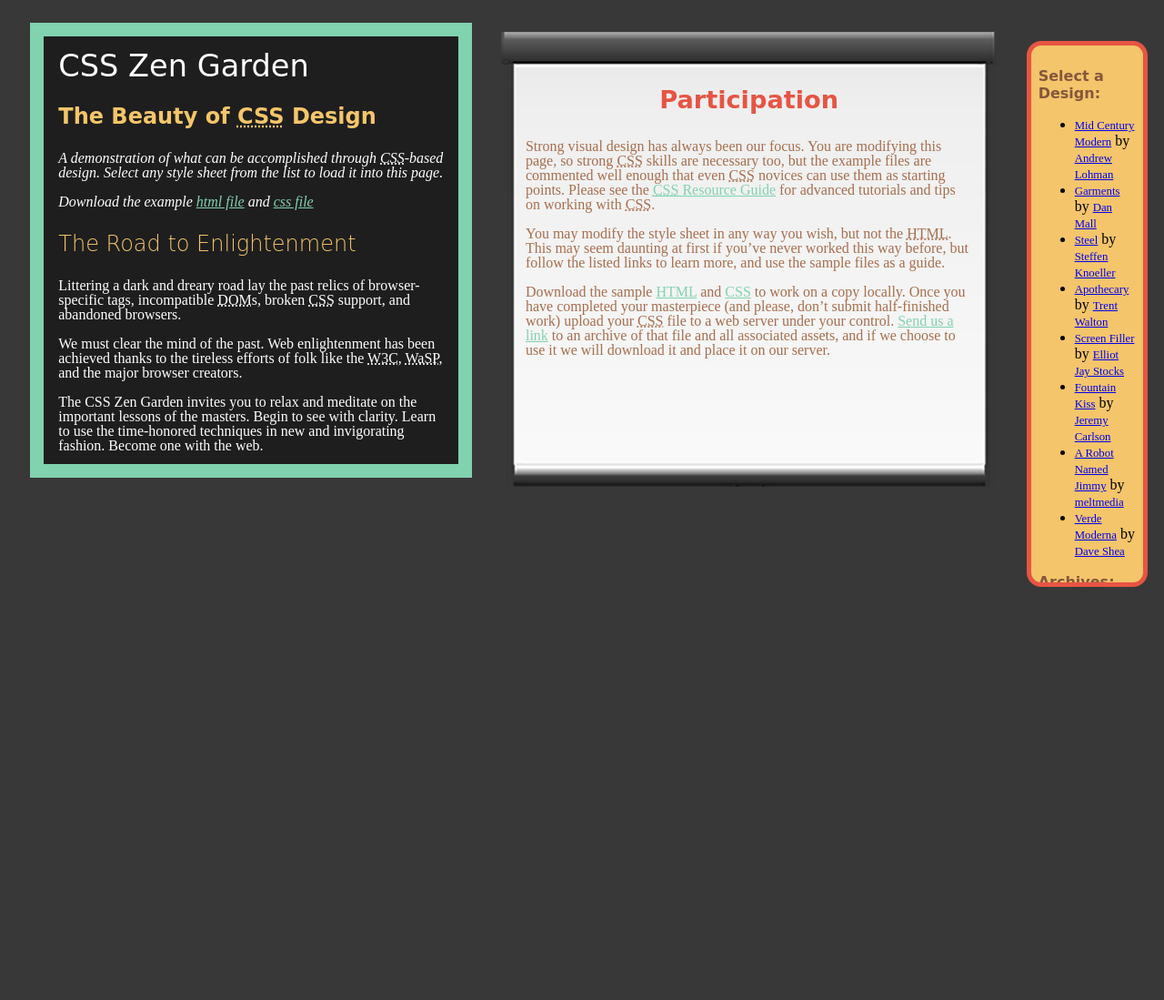
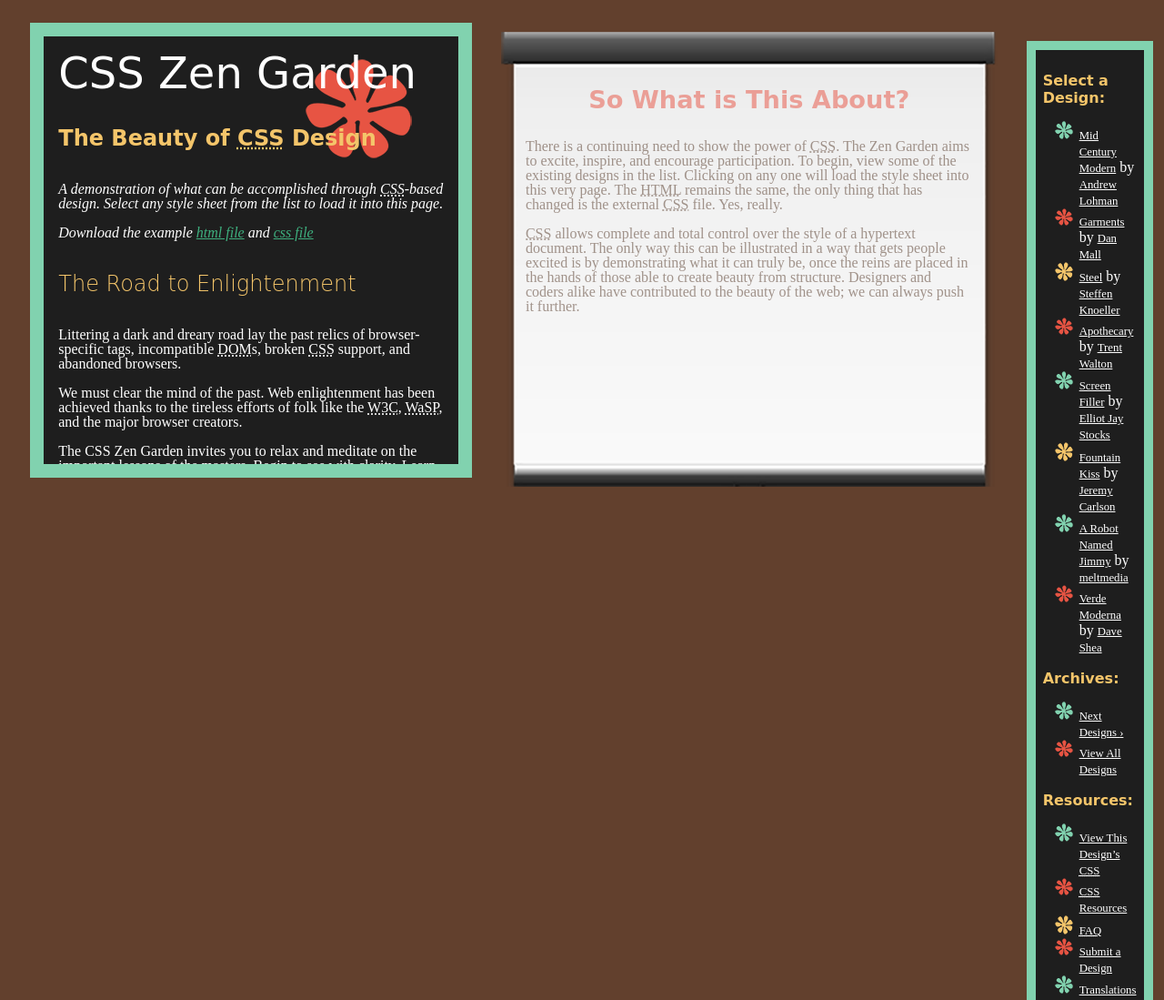
Before and after one commit to Coates-Angie/Group4ZenGarden, a plain HTML site: page zen_garden/index.html in a window 1280 px wide. Shown: the top 1099 px of the page at 91% size. Before the commit the page ends 800 px from the top, so only its background shows below. Drawn offline with Linux system fonts and the light colour scheme; a web font is replaced by a local one.

Commit message:
changes 7/3/2020

```diff
--- a/zen_garden/partials/_typography.scss
+++ b/zen_garden/partials/_typography.scss
@@ -11,18 +11,24 @@
 cursive;
 $slideheading-font:'shrikhand',
 cursive;
+body {
+    color: $color-5;
+}
+
 h1 {
     font-family: $secondary-font;
     color: $color-5;
-    font-size: 1.5rem;
+    font-size: 2.0rem;
     font-weight: 400;
     line-height: 1;
     margin: 0 0 0.4em;
     @include MQ(M) {
-        font-size: 2.0rem;
+        font-size: 2.5rem;
+        text-align: left;
     }
     @include MQ(L) {
-        font-size: 2.1rem;
+        font-size: 3rem;
+        text-align: left;
     }
 }
 
@@ -54,7 +60,7 @@
 h3.archives,
 h3.resources {
     font-family: $secondary-font;
-    color: $color-2;
+    color: $color-4;
     @include MQ(S) {
         font-size: 1rem;
     }
@@ -78,11 +84,14 @@
 p {
     font-size: 1rem;
     line-height: 1;
-    color: lighten($color-2, 10%);
+    color: darken($color-2, 15%);
     text-align: left;
     a {
-        color: $color-1;
+        color: darken($color-1, 20%);
         text-decoration: underline;
+    }
+    a:hover {
+        color: $color-3;
     }
     @include MQ(M) {
         font-size: 1rem;
--- a/zen_garden/style.scss
+++ b/zen_garden/style.scss
@@ -15,10 +15,8 @@
     }
 
     body {
-    background-color: lighten($color-6, 10%);
+        background-color: darken($color-2, 10%);
     }
-
-
     /*specific divs*/
 
     .page-wrapper {
@@ -39,16 +37,10 @@
 
     .main {
         height: 500px;
-    /*    overflow-y: scroll;
-    scroll-behavior: smooth; */
         text-align: center;
         margin-top: 10px;
         margin-bottom: 20px;
         padding: 15px;
-    /* IE and Edge hide scrollbar*/
-    -ms-overflow-style: none;
-    /* hide scrollbar in Firefox */
-    scrollbar-width: none;
         display: flex;
         flex-flow: row wrap;
         position: relative;
@@ -64,31 +56,35 @@
             height: 100%;
         }
     }
-
-
-/* Hide scrollbar for Chrome, Safari and Opera */
-
-.main::-webkit-scrollbar {
-    display: none;
-}
+    /*Big Chalkboard Section*/
 
     .intro {
         background-color: $color-6;
         padding: 1em;
         border: 15px solid $color-1;
         height: 500px;
+        line-height: 2;
+        overflow: hidden;
+        header {
+            background: url(./coral-md.png)no-repeat;
+            background-position: 90% 50%;
+            @include MQ(L) {
+                background: url(./flower-coral.png)no-repeat;
+                background-position: 90% 50%;
+            }
+        }
+    }
+    /*Long Side Chalkboard*/
+
+    .wrapper {
+        background-color: $color-6;
+        margin-top: 20px;
+        padding: .5em;
+        border: 10px solid $color-1;
+        height: 100%;
         overflow: hidden;
     }
-
-.wrapper {
-    background-color: $color-4;
-    margin-top: 20px;
-    padding: .5em;
-    border: 5px solid $color-3;
-    border-radius: 1em;
-    height: 600px;
-    overflow: hidden;
-}
+    /*projector slide info*/
 
     .explanation,
     .participation,
@@ -107,22 +103,29 @@
     }
 
     .explanation {
-    animation-name: explanation-animation;
-    animation-duration: 20s;
-    animation-iteration-count: infinite;
+        animation: explanation-animation 30s ease-out infinite;
     }
 
     .participation {
-    animation-name: participation-animation;
-    animation-duration: 20s;
-    animation-iteration-count: infinite;
+        animation: participation-animation 30s ease-out infinite;
+    }
+
+    .benefits {
+        animation: benefits-animation 30s ease-out infinite;
+    }
+
+    .requirements {
+        animation: requirements-animation 30s ease-out infinite;
     }
 
     @keyframes explanation-animation {
         0% {
             opacity: 100%;
         }
-    25% {
+        15% {
+            opacity: 100%;
+        }
+        20% {
             opacity: 0%;
         }
     }
@@ -131,13 +134,77 @@
         0% {
             opacity: 0%;
         }
+        20% {
+            opacity: 0%
+        }
         25% {
-        opacity: 1000%;
+            opacity: 100%;
         }
-    50% {
+        45% {
             opacity: 0%;
         }
     }
 
+    @keyframes benefits-animation {
+        0% {
+            opacity: 0%;
+        }
+        40% {
+            opacity: 0%
+        }
+        50% {
+            opacity: 100%;
+        }
+        70% {
+            opacity: 0%;
+        }
+    }
 
+    @keyframes requirements-animation {
+        0% {
+            opacity: 0%
+        }
+        70% {
+            opacity: 0%
+        }
+        75% {
+            opacity: 100%
+        }
+        100% {
+            opacity: 0%;
+        }
+    }
+    /*NAVIGATION*/
+
+    .sidebar {
+        display: flex;
+        flex-direction: column;
+        align-items: flex-start;
+        justify-content: space-evenly;
+        padding-bottom: 10px;
+        //.design-selection {
+        & li:nth-child(1n+0) {
+            list-style-image: url('./flower-green.png');
+        }
+        & li:nth-child(2n+0) {
+            list-style-image: url('./flower-coralsm.png');
+        }
+        & li:nth-child(3n+0) {
+            list-style-image: url('./flower-yellowsm.png');
+        }
+    }
+
+    .design-name,
+    .designer-name,
+    .design-archives a,
+    .zen-resources a {
+        color: $color-5
+    }
+
+    .design-name:hover,
+    .designer-name:hover,
+    .design-archives a:hover,
+    .zen-resources a:hover {
+        color: $color-3;
+    }
     /*# sourceMappingURL=style.scss.map*/
```
Also changed, not shown: zen_garden/background1a.png (added), zen_garden/background2a.png (added), zen_garden/coral-md.png (added), zen_garden/flower-brown.png (added), zen_garden/flower-brownsm.png (added), zen_garden/flower-coral.png (added), zen_garden/flower-coralsm.png (added), zen_garden/flower-green.png (added), zen_garden/flower-yellow.png (added), zen_garden/flower-yellowsm.png (added), zen_garden/flowers.png (added), zen_garden/flowerssm.png (added), zen_garden/style.css, 1 other file. Lines whose indentation alone changed are shown as unchanged.
